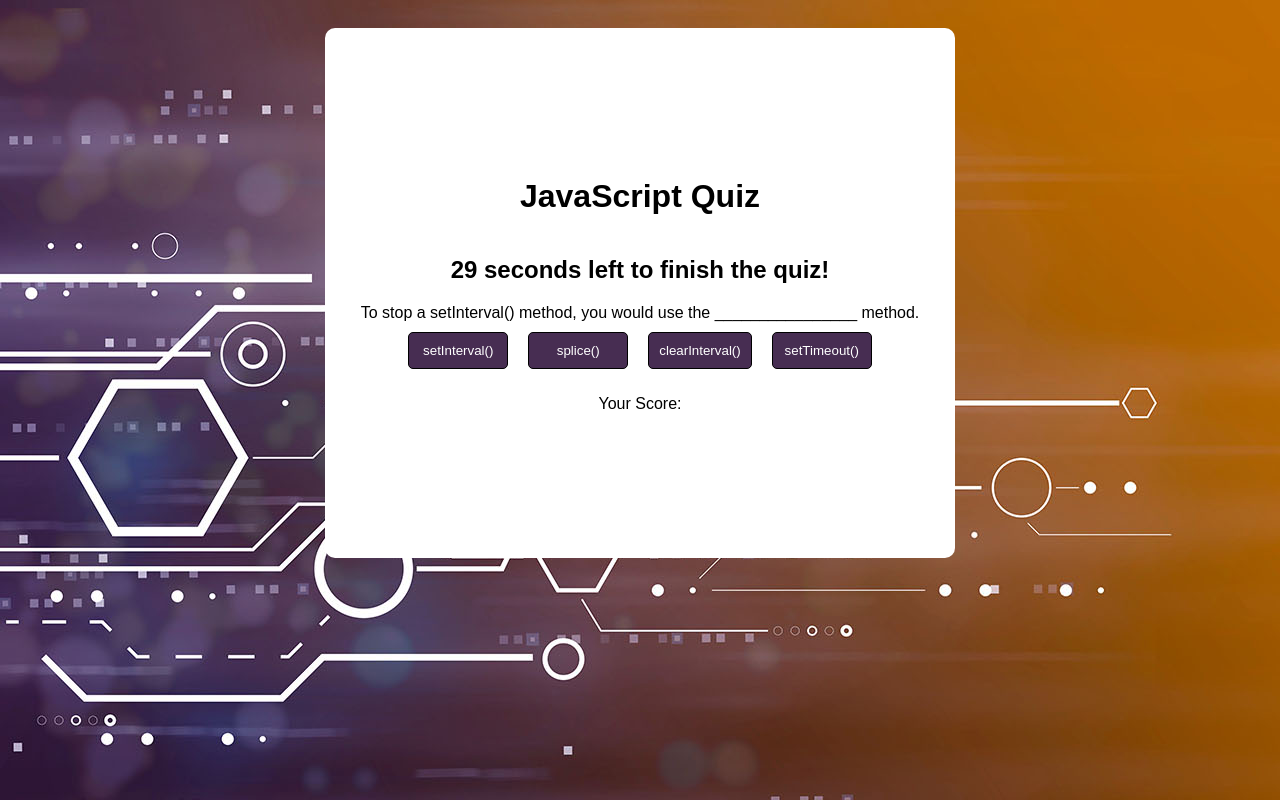
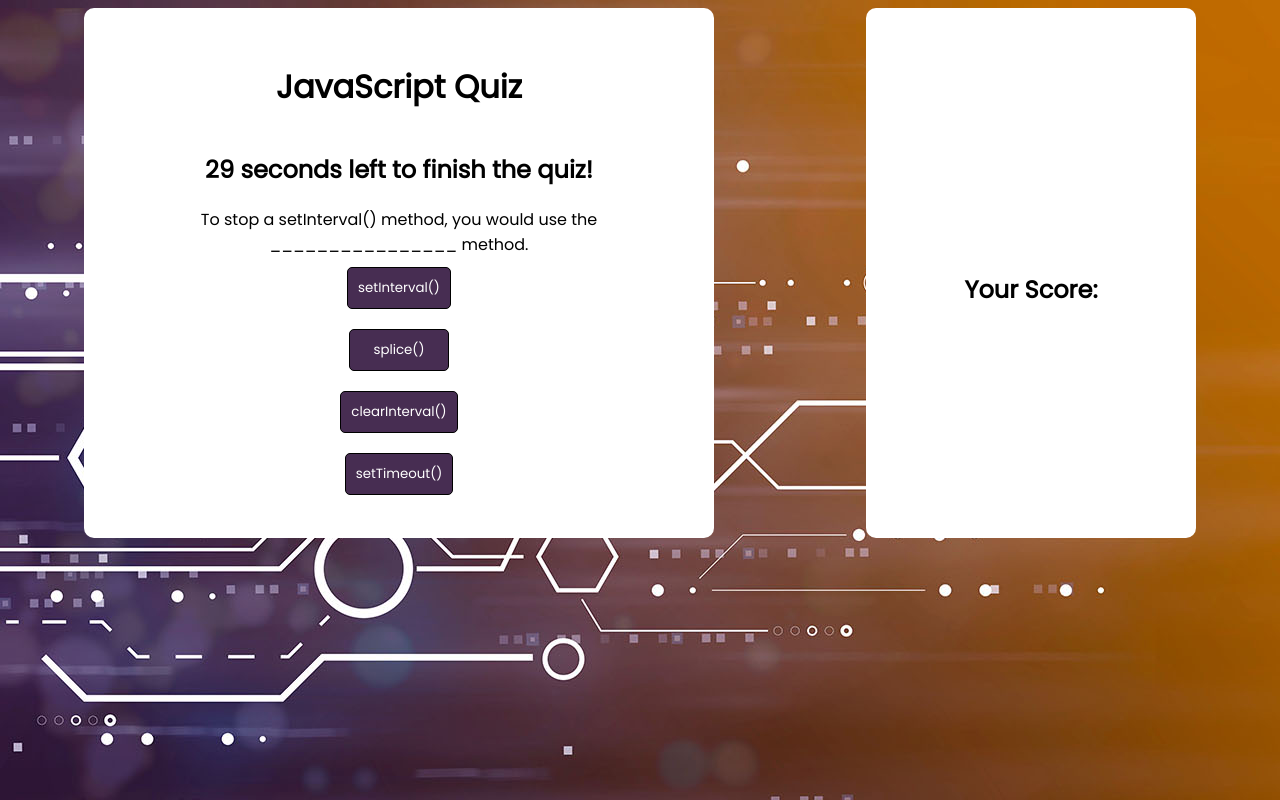
Before and after one commit to anakela/code-quiz, a plain HTML site: page index.html in a window 1280 px wide. Both pictures are taken after a click on the button "Start". Drawn offline with Linux system fonts and the light colour scheme.

Commit message:
Updated CSS, HTML, and JS files

```diff
--- a/index.html
+++ b/index.html
@@ -5,19 +5,31 @@
     <meta charset="UTF-8">
     <meta http-equiv="X-UA-Compatible" content="IE=edge">
     <meta name="viewport" content="width=device-width, initial-scale=1.0">
+    <link rel="preconnect" href="https://fonts.googleapis.com">
+    <link rel="preconnect" href="https://fonts.gstatic.com" crossorigin>
+    <link href="https://fonts.googleapis.com/css2?family=Poppins:wght@100;300;400&display=swap" rel="stylesheet">
     <link rel="stylesheet" href="./style.css">
-    <title>Document</title>
+    <title>Angie's JavaScript Quiz</title>
 </head>
 
 <body>
     <!-- Header -->
-    <header id="header">
+    <!-- <header id="header">
 
-    </header>
+    </header> -->
     <main id="main">
         <h1 id="question-title">JavaScript Quiz</h1>
+        <section id="desc">
+            <p>Ready to be challenged? You know you are! Here's how things are about to go down:</p>
+            <ul>
+                <li>Once you click the start button, you'll have 60 seconds to answer five JavaScript-related questions. ⏲️</li>
+                <li>If you get an answer right, you'll score 10 points! 🙌</li>
+                <li>If you get an answer wrong, you'll lose 10 seconds off the clock. 😱</li>
+            </ul>
+            <p>Ready to get crackin'?</p>
+        </section>
         <section id="start-game">
-            <h2 id="time-left">Click the "Start" button to begin the quiz.</h2>
+            <h2 id="time-left">Click the "Start" button to begin the quiz!</h2>
             <!-- <h2 id="end-game"></h2> -->
             <button id="start">Start</button>
         </section>
@@ -28,27 +40,11 @@
         <!-- Show Answers -->
         <section id="show-answers"></section>
 
-        <!-- Your Score Aside -->
-        <aside class="container" id="your-score">
-            <p>Your Score: </p>
-            <p id="points-counter"></p><br />
-            <p id="results"></p>
-        </aside>
-
-        <!-- High Scores Aside -->
-        <aside class="container" id="high-scores">
-            <h2>High Scores</h2>
-            <ol id="view-high-scores"></ol>
-        </aside>
-
         <!-- Submit Form -->
         <form action="" id="scores-form">
             <label for="initials" id="inits-label">Enter Your Initials:</label>
             <input type="text" id="inits" placeholder="Enter your initials here."/><br />
             <input class="form-btn" type="button" value="Submit" id="submit"/>
-            <!-- <input class="form-btn" type="button" value="View All Scores" id="view-scores">
-            <input class="form-btn" type="button" value="Try Again" id="try-again"> -->
-            <!-- <input type="button" value="Submit" id="submit"/> -->
         </form>
 
         <!-- View Scores & Try Again -->
@@ -60,6 +56,28 @@
         <!-- <button class="submit">Submit</button> -->
     </main>
 
+
+    <aside class="container">
+        <!-- Your Score Div -->
+        <p id="results"></p>
+        <div id="your-score">
+            <h2>Your Score: </h2>
+            <p id="points-counter"></p>
+        </div>
+
+        <!-- High Scores Div -->
+        <div id="high-scores">
+            <h2>High Scores:</h2>
+            <ol id="high-scores-list"></ol>
+        </div>
+
+    </aside>
+
+    <!-- High Scores Aside
+    <aside class="container" id="high-scores">
+
+    </aside> -->
+
     <script src="./script.js"></script>
     <!-- <script src="./script2.js"></script> -->
 </body>
--- a/script.js
+++ b/script.js
@@ -58,6 +58,7 @@ const questionArray = [
 // Set to zero to target the first index in an array of objects.
 let questionIndex = 0;
 
+// startGame equals the the "start-game" section.
 let startGame = document.querySelector("#start-game");
 // startButton is equal to elements with the "start" class.  Here, button.
 let startButton = document.querySelector("#start");
@@ -67,20 +68,33 @@ let timeLeft = document.querySelector("#time-left");
 let showQuestions = document.querySelector("#show-questions");
 // showAnswers is equal to the elements in the "show-answers" class.  Here, a section.
 let showAnswers = document.querySelector("#show-answers");
-// yourScore is equal to the "scores" class.  Here, an aside.
+
+// asideContainer is equal to the aside in the HTML file.
+let asideContainer = document.querySelector(".container");
+// Initially hide the aside.
+asideContainer.style.display = "none";
+
+// yourScore is equal to the "scores" class.  Here, aside > div.
 let yourScore = document.querySelector("#your-score");
 // Initially hide the Your Scores aside.
 yourScore.style.display = "none";
+
+// highScores is equal to the "high-scores" id.  Here, aside > div.
+let highScores = document.querySelector("#high-scores");
+// Initially hide the High Scores aside.
+highScores.style.display = "none";
+
 // pointsCounter is equal to the "points-counter" span.
 let pointsCounter = document.querySelector("#points-counter");
 // Set current points to zero.
 let currentPoints = 0;
-// results is equal to the "results" id.  Here, a span.
-let results = document.querySelector("#results");
+// results is equal to the "results" id.  Here, aside > p.
+// let results = document.querySelector("#results");
 
 // submitForm is equal to the "scores-form" form.
 let submitForm = document.querySelector("#scores-form");
-// submitForm.classList.add("hidden");
+// Initially hide the scores form.
+submitForm.style.display = "none";
 
 // initsInput is equal to the initials input in the form.
 let initsInput = document.querySelector("#inits");
@@ -94,23 +108,12 @@ let otherButtons = document.querySelector("#other-buttons");
 // Initially hide the "other-buttons" section.
 otherButtons.style.display = "none";
 
+// Buttons in the "other-buttons" section.
 let viewScores = document.querySelector("#view-scores");
 let tryAgain = document.querySelector("#try-again");
 
-
-// Initially hide the submitButton.
-// submitButton.style.display = "none";
-
-
-// // endGame is equivalent to the "end game" h2 tag.
-// let endGame = document.querySelector("#end-game");
-// // Initially hide the endGame h2 tag.
-// // endGame.style.display = "none";
-// Initially hide the High Scores aside.
-let highScores = document.querySelector("#high-scores");
-highScores.style.display = "none";
 // viewHighScores is equal to the view-high-scores ordered list.
-let viewHighScores = document.querySelector("#view-high-scores");
+let viewHighScores = document.querySelector("#high-scores-list");
 
 // Global array for objects
 let highScoreArr;
@@ -125,7 +128,10 @@ startButton.addEventListener("click", function () {
     // endTheGame();
     // Hide the start button
     startButton.style.display = "none";
-    yourScore.style.display = "flex";
+    document.getElementById("desc").style.display = "none";
+    asideContainer.style.display = "flex";
+    yourScore.style.display = "block";
+    // yourScore.style.display = "flex";
     // otherButtons.style.display = "flex";
 });
 
--- a/style.css
+++ b/style.css
@@ -1,12 +1,15 @@
 * {
-    font-family: Arial, Helvetica, sans-serif;
+    font-family: 'Poppins', sans-serif;
+    /* font-family: Arial, Helvetica, sans-serif; */
 }
 
 body {
-    background-image: url("./assets/computer-background.jpg")
-    /* display: flex; */
-    /* justify-content: center; */
-    /* align-items: center; */
+    background-image: url("./assets/computer-background.jpg");
+    display: flex;
+    justify-content: center;
+    align-content: center;
+    align-items: center;
+    flex-wrap: wrap;
     /* background-color: #FAE05A; */
 }
 
@@ -28,7 +31,8 @@ main {
     flex-wrap: wrap;
     flex-direction: column;
     padding: 15px;
-    margin: auto;
+    margin: 0 auto;
+    width: 600px;
     max-width: 600px;
     min-height: 500px;
     background-color: #fff;
@@ -36,15 +40,63 @@ main {
     border-radius: 10px;
 }
 
-section.start-game {
+section#start-game {
     display: flex;
     justify-content: center;
     align-items: center;
     align-content: center;
+    text-align: center;
+    flex-wrap: wrap;
+    max-width: 500px;
 }
 
-section.show-questions {
+section#show-questions {
+    display: flex;
+    justify-content: center;
+    align-items: center;
+    flex-direction: column;
+    flex-wrap: wrap;
+    text-align: center;
+    max-width: 500px;
+}
 
+section#show-answers {
+    display: flex;
+    justify-content: center;
+    align-items: center;
+    flex-direction: column;
+    max-width: 500px;
+}
+
+section#other-buttons {
+    display: none;
+}
+
+form {
+    display: none;
+    text-align: center;
+}
+
+aside {
+    display: flex;
+    justify-content: center;
+    align-items: center;
+    align-content: center;
+    flex-wrap: wrap;
+    flex-direction: column;
+    padding: 15px;
+    margin: 0 auto;
+    min-width: 300px;
+    min-height: 500px;
+    background-color: #fff;
+    /* border: 10px solid #FA955A; */
+    border-radius: 10px;
+}
+
+div#your-score {
+    max-width: 135px;
+    font-weight: bold;
+    text-align: center;
 }
 
 button {
@@ -58,6 +110,10 @@ button {
     max-width: 400px;
 }
 
+button#start {
+    min-width: 200px;
+}
+
 .form-btn {
     padding: 10px;
     margin: 10px;
```
